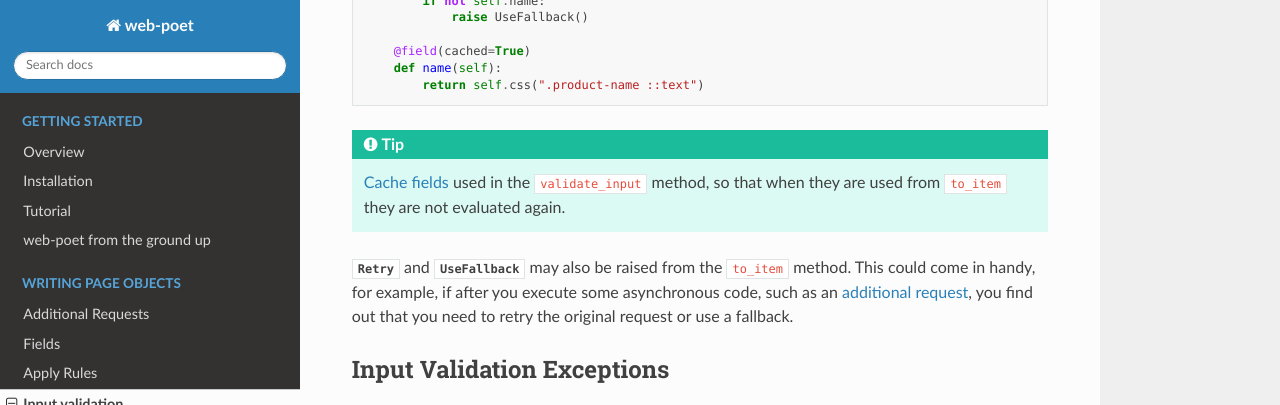
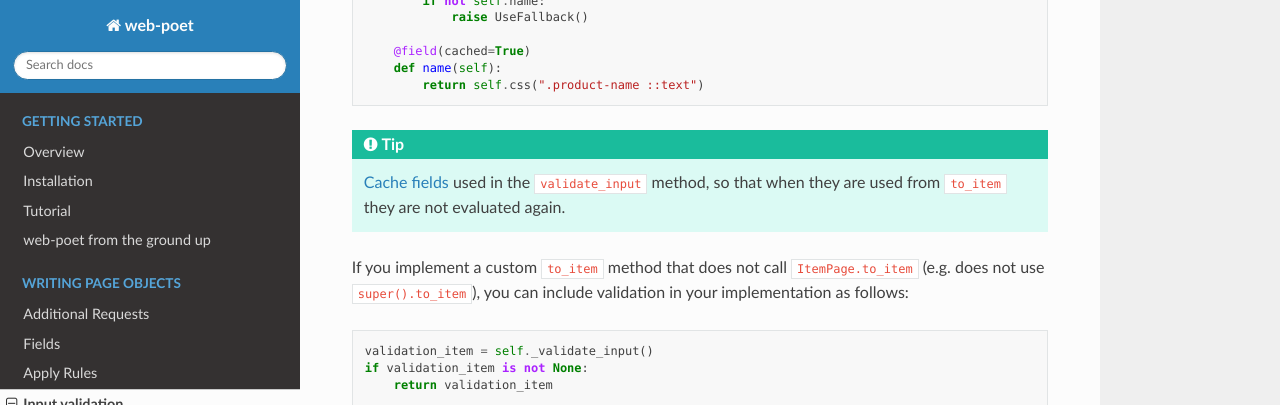
Before and after one commit to scrapinghub/web-poet, a Sphinx documentation site: the page built from docs/page-objects/input-validation.rst, in a window 1280 px wide and 900 px high, scrolled down 1514 px, cut to the strip 0-405 px from the top of the window. Built offline with Sphinx 7.4.7 and the Read the Docs theme 2.0.0, drawn with Linux system fonts in a browser that asks for light colours.

Commit message:
Cover using input validation in custom to_item implementations

```diff
--- a/docs/page-objects/input-validation.rst
+++ b/docs/page-objects/input-validation.rst
@@ -87,6 +87,16 @@ only synchronous fields are supported. For example:
          method, so that when they are used from ``to_item`` they are not
          evaluated again.
 
+If you implement a custom ``to_item`` method that does not call
+``ItemPage.to_item`` (e.g. does not use ``super().to_item``), you can include
+validation in your implementation as follows:
+
+.. code-block:: python
+
+    validation_item = self._validate_input()
+    if validation_item is not None:
+        return validation_item
+
 :exc:`~web_poet.exceptions.Retry` and :exc:`~web_poet.exceptions.UseFallback`
 may also be raised from the ``to_item`` method. This could come in handy, for
 example, if after you execute some asynchronous code, such as an
```
